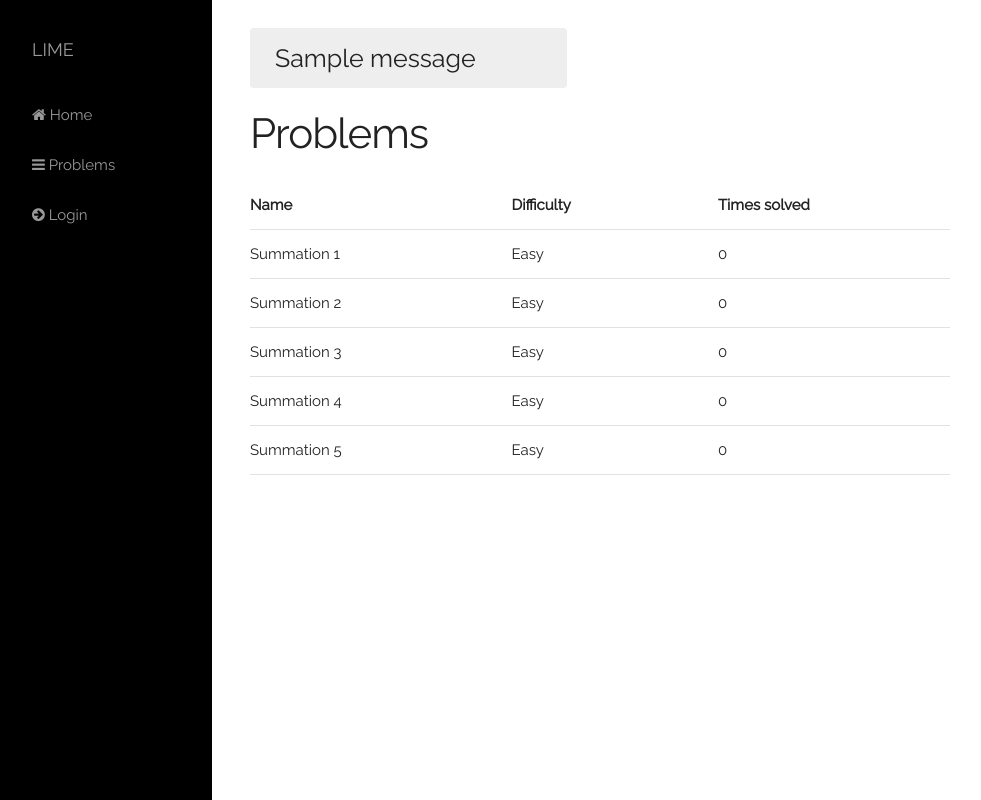
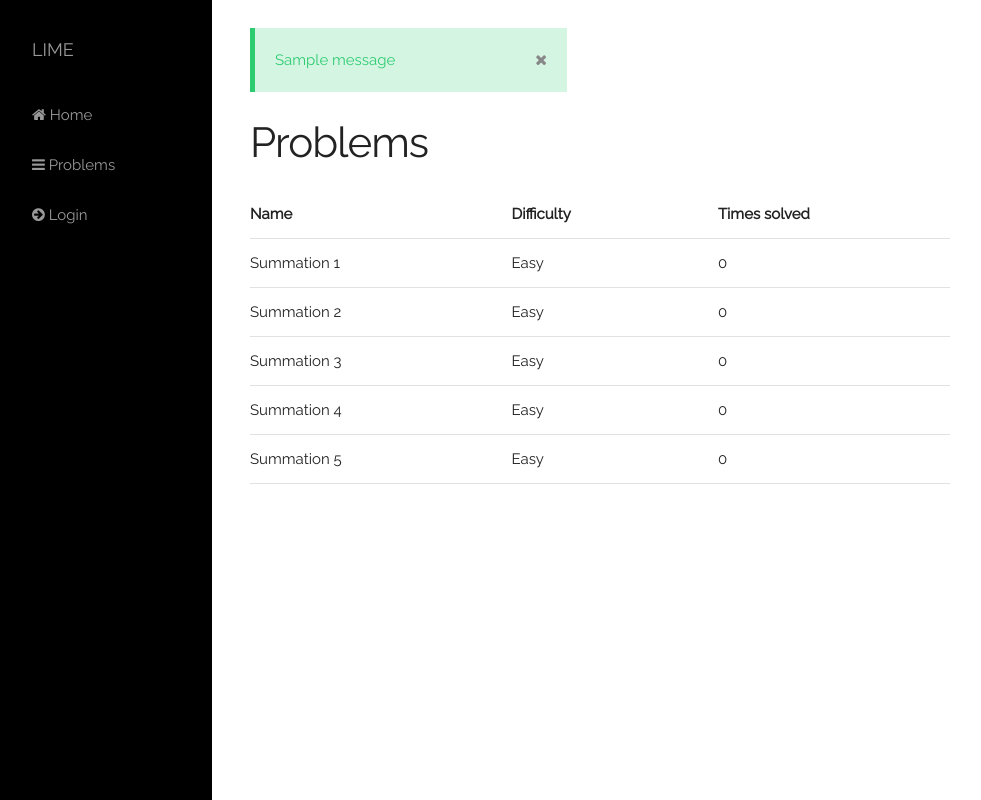
Before and after one commit to Ohllie/LimeOJ, a Flask app: page /problems in a window 1280 px wide. Shown: the whole page, without its empty margins (8-989 px from the left). Run offline with Flask 2, Linux system fonts and the light colour scheme; tables that the repository leaves empty hold one stand-in row (values such as "Sample post"); one stand-in notice (Sample message) is shown; parts of the project's set-up code (start-up, migrations or seed data) failed here and were passed over; some libraries are stand-ins or nearby versions.

Commit message:
Added dismissable alerts

```diff
--- a/lime/app/constants.py
+++ b/lime/app/constants.py
@@ -1 +1,3 @@
 # constants
+
+APP_INVALID_PASSWORD = "Username doesn't exist or the password is wrong!"
--- a/lime/app/routes/main.py
+++ b/lime/app/routes/main.py
@@ -4,6 +4,7 @@ import os
 
 from helpers import get_current_revision, redirect_url
 from models import *
+from constants import *
 
 main = Blueprint('main', __name__, template_folder='../templates')
 
@@ -20,12 +21,12 @@ def register():
     password = request.form.get("password")
 
     if not username or not password:
-      return abort(500)
+      return redirect(redirect_url())
 
     accs = User.query.filter(User.username == username).all()
 
     if len(accs):
-      flash("Username is taken")
+      flash("Username is taken", "error")
       return redirect(redirect_url())
 
     user = User()
@@ -35,7 +36,7 @@ def register():
     db.session.add(user)
     db.session.commit()
 
-    flash("Success!")
+    flash("Success!", "success")
 
   return render_template("register.html")
 
@@ -48,20 +49,21 @@ def login():
     password = request.form.get("password")
 
     if not username or not password:
-      return abort(500)
+      flash("Username and password are required to log in", "error")
+      return redirect(redirect_url())
 
     accs = User.query.filter(User.username == username).all()
 
     if not len(accs):
-      flash("Username or password incorrect")
+      flash(APP_INVALID_PASSWORD)
       return redirect(redirect_url())
 
     acc = accs[0]
 
     if acc.verify_password(password):
-      flash("Right!")
+      flash("Right!", "success")
     else:
-      flash("Wrong!")
+      flash("Wrong!", "error")
 
   return render_template("login.html")
 
--- a/lime/app/static/css/style.css
+++ b/lime/app/static/css/style.css
@@ -14,3 +14,44 @@
 #problems-table > tbody > tr:hover {
   background-color: #eee;
 }
+
+/* https://github.com/nathancahill/skeleton-alerts */
+
+.alert {
+    display: block;
+    padding: 20px;
+    border-left: 5px solid;
+}
+
+.alert-success {
+    background-color: #D5F5E3;
+    border-left-color: #2ECC71;
+    color: #2ECC71;
+}
+
+.alert-info, .alert-message {
+    background-color: #D6EAF8;
+    border-left-color: #3498DB;
+    color: #3498DB;
+}
+
+.alert-warning {
+    background-color: #FCF3CF;
+    border-left-color: #F1C40F;
+    color: #F1C40F;
+}
+
+.alert-error {
+    background-color: #F2D7D5;
+    border-left-color: #C0392B;
+    color: #C0392B;
+}
+
+a.close[data-dismiss="alert"] {
+  color: #888;
+  float: right;
+}
+
+a.close[data-dismiss="alert"]:hover  {
+  color: #555;
+}
--- /dev/null
+++ b/lime/app/static/js/footer.js
@@ -0,0 +1,9 @@
+/* Make alerts dismissible */
+
+$(function() {
+  $(".close").each(function() {
+    $(this).click(function() {
+      $(this).parent().remove();
+    });
+  })
+});
--- a/lime/app/templates/base.html
+++ b/lime/app/templates/base.html
@@ -3,9 +3,8 @@
 <html lang="en">
   <head>
     <meta charset="UTF-8">
-    <meta name="description" content="Secrets">
-    <meta name="keywords" content="HTML,CSS,XML,JavaScript">
-    <meta name="author" content="John Doe">
+    <meta name="description" content="An open source online judge.">
+    <meta name="keywords" content="Online Judge,Competitive Programming,LimeOJ">
     <meta name="viewport" content="width=device-width, initial-scale=1.0">
 
     <link href="https://fonts.googleapis.com/css?family=Raleway" rel="stylesheet">
@@ -49,9 +48,13 @@
                     {% with messages = get_flashed_messages(with_categories=true) %}
                       {% if messages %}
                         {% for category, message in messages %}
-                          <div style="border-radius: 4px; line-height: 10px; background-color: #eee; height: 10px; padding: 25px; font-size: 25px; margin-bottom: 20px;">
+                          <p class="alert alert-{{category}}">
                           {{ message }}
-                          </div>
+
+                          <a href="#" class="close" data-dismiss="alert" aria-label="close">
+                            <i class="fa fa-times" aria-hidden="true"></i>
+                          </a>
+                          </p>
                         {% endfor %}
                       {% endif %}
                     {% endwith %}
@@ -66,4 +69,8 @@
         </div>
     </div>
   </body>
+
+  {% block footerjs %}
+    <script type="text/javascript" src="/static/js/footer.js"></script>
+  {% endblock %}
 </html>
```
